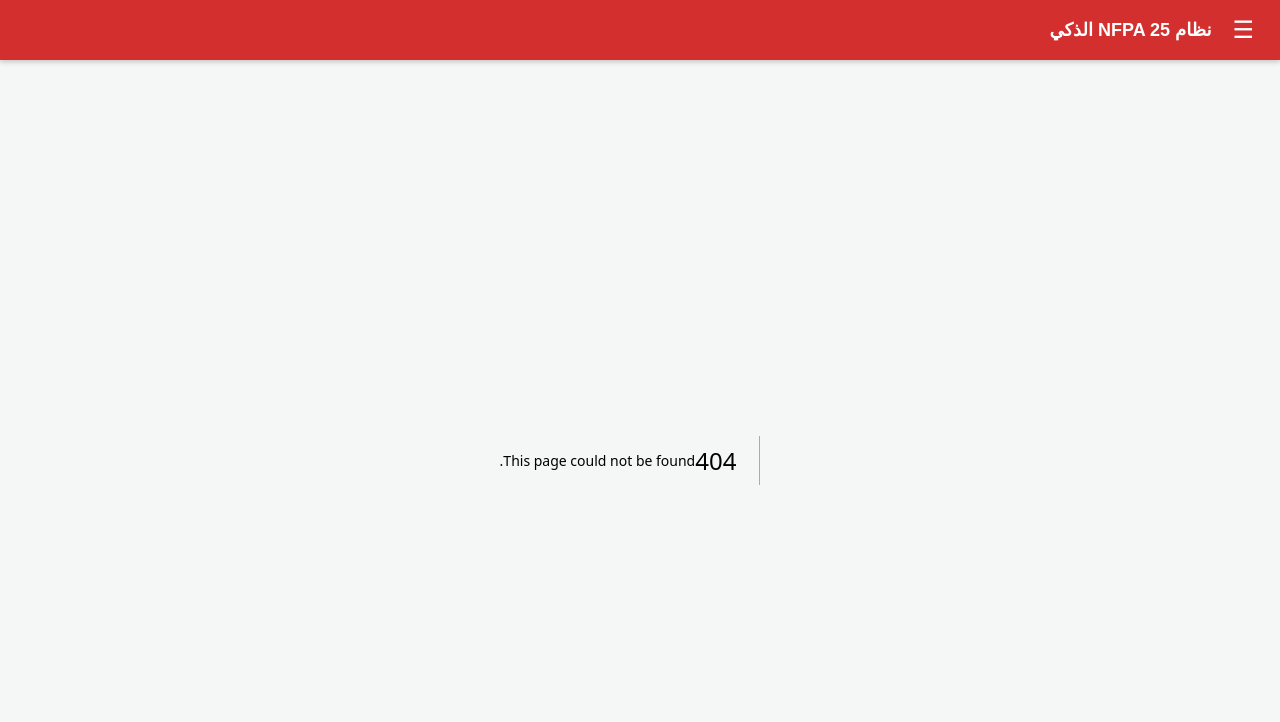
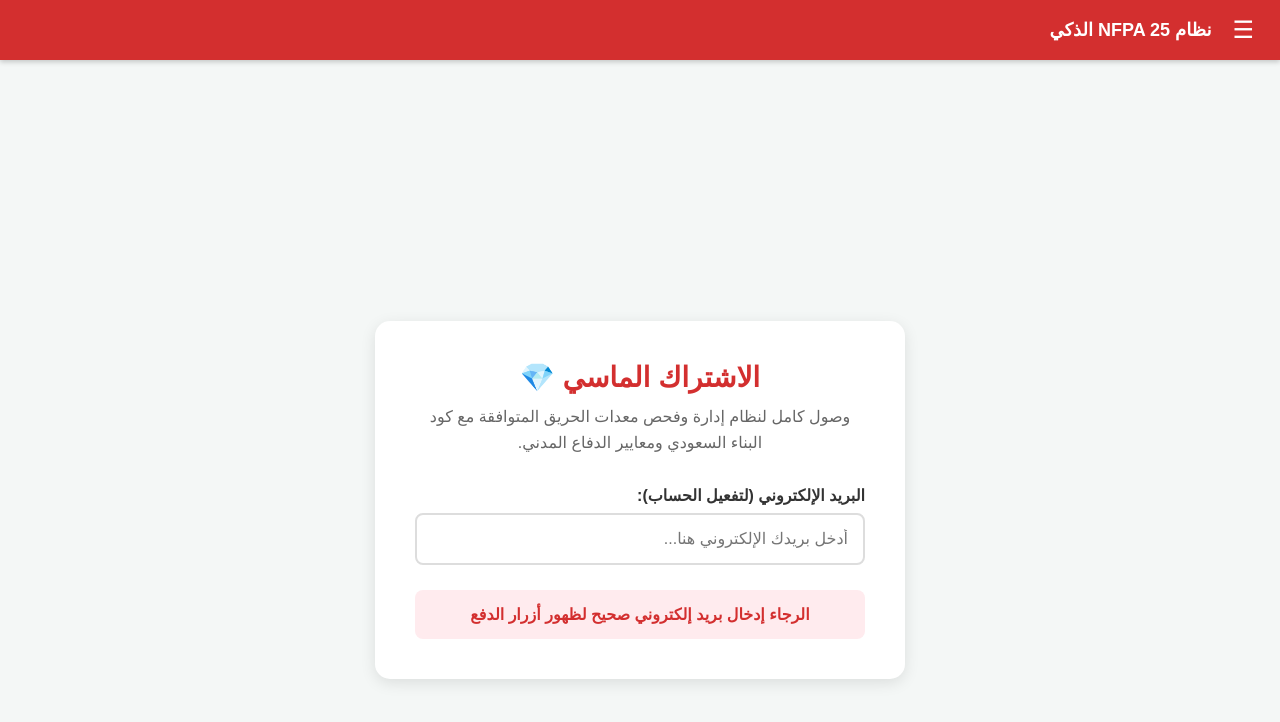
Before and after one commit to rootaipro-svg/nfpa-core2, a Next.js app: page /subscribe in a window 1280 px wide. Before the commit this address had no page. Shown: the top 722 px of the page. Built offline with nearby package versions, Linux system fonts and the light colour scheme.

Commit message:
Create page.tsx

```diff
--- /dev/null
+++ b/app/subscribe/page.tsx
@@ -0,0 +1,93 @@
+'use client'
+import React, { useState } from 'react';
+import { PayPalScriptProvider, PayPalButtons } from "@paypal/react-paypal-js";
+import { createClient } from '@supabase/supabase-js';
+
+export default function SubscribePage() {
+    const [email, setEmail] = useState('');
+    const [loading, setLoading] = useState(false);
+    const [isSuccess, setIsSuccess] = useState(false);
+
+    // ربط قاعدة بياناتك
+    const supabaseUrl = 'https://uysfhchahbayozbisppy.supabase.co';
+    const supabaseKey = 'sb_publishable_T03nYMwpGp1uXXTPLqx_1Q_JnzMuqML';
+    const supabase = createClient(supabaseUrl, supabaseKey);
+
+    // ✅ المفاتيح التي استخرجناها من كود PayPal الخاص بك
+    const PAYPAL_CLIENT_ID = "AaPEpPOG2Dg4f4FDqeVKjJv2kiBByVJ-dnjjyluw_aU2oqo5mJEukLG7gxuK_veLQVaGB1WasnfZ9dHa";
+    const PAYPAL_PLAN_ID = "P-6JX42750NJ333051UNHPQS2Y";
+
+    const handleApprove = async (data: any, actions: any) => {
+        setLoading(true);
+        try {
+            // حفظ بيانات المشترك في قاعدة البيانات لديك فور نجاح الدفع
+            const { error } = await supabase.from('digital_subscriptions').insert([{
+                user_email: email,
+                plan_name: 'الاشتراك الماسي - NFPA 25',
+                paypal_subscription_id: data.subscriptionID,
+                status: 'ACTIVE'
+            }]);
+
+            if (error) throw error;
+            setIsSuccess(true);
+        } catch (err) {
+            alert("تم الدفع، ولكن حدث خطأ في تسجيل إيميلك في النظام. يرجى التواصل مع الإدارة.");
+            console.error(err);
+        }
+        setLoading(false);
+    };
+
+    if (isSuccess) {
+        return (
+            <div style={{ padding: '50px', textAlign: 'center', fontFamily: 'Arial', direction: 'rtl', minHeight: '100vh', display: 'flex', flexDirection: 'column', justifyContent: 'center' }}>
+                <h1 style={{ color: 'green', fontSize: '40px' }}>🎉 تم تفعيل اشتراكك بنجاح!</h1>
+                <p style={{ fontSize: '20px', color: '#333' }}>تم تسجيل إيميلك ({email}) ويمكنك الآن الوصول للنظام بالكامل.</p>
+            </div>
+        );
+    }
+
+    return (
+        <div style={{ padding: '40px 20px', fontFamily: 'Arial', direction: 'rtl', backgroundColor: '#f4f7f6', minHeight: '100vh', display: 'flex', justifyContent: 'center', alignItems: 'center' }}>
+            <div style={{ background: '#fff', padding: '40px', borderRadius: '15px', boxShadow: '0 4px 15px rgba(0,0,0,0.1)', maxWidth: '450px', width: '100%' }}>
+                <div style={{ textAlign: 'center', marginBottom: '30px' }}>
+                    <h2 style={{ color: '#d32f2f', margin: '0 0 10px 0', fontSize: '28px' }}>الاشتراك الماسي 💎</h2>
+                    <p style={{ color: '#666', margin: 0, lineHeight: '1.6' }}>وصول كامل لنظام إدارة وفحص معدات الحريق المتوافقة مع كود البناء السعودي ومعايير الدفاع المدني.</p>
+                </div>
+
+                <div style={{ marginBottom: '25px' }}>
+                    <label style={{ display: 'block', marginBottom: '8px', fontWeight: 'bold', color: '#333' }}>البريد الإلكتروني (لتفعيل الحساب):</label>
+                    <input
+                        type="email"
+                        required
+                        placeholder="أدخل بريدك الإلكتروني هنا..."
+                        value={email}
+                        onChange={(e) => setEmail(e.target.value)}
+                        style={{ width: '100%', padding: '15px', borderRadius: '8px', border: '2px solid #ddd', fontSize: '16px', boxSizing: 'border-box', outline: 'none' }}
+                    />
+                </div>
+
+                {email.includes('@') && email.includes('.') ? (
+                    <div style={{ marginTop: '20px' }}>
+                        <PayPalScriptProvider options={{ "clientId": PAYPAL_CLIENT_ID, vault: true, intent: "subscription" }}>
+                            <PayPalButtons
+                                createSubscription={(data, actions) => {
+                                    return actions.subscription.create({
+                                        plan_id: PAYPAL_PLAN_ID
+                                    });
+                                }}
+                                onApprove={handleApprove}
+                                style={{ label: 'subscribe', color: 'gold', shape: 'rect' }}
+                            />
+                        </PayPalScriptProvider>
+                    </div>
+                ) : (
+                    <div style={{ padding: '15px', background: '#ffebee', color: '#d32f2f', textAlign: 'center', borderRadius: '8px', fontWeight: 'bold' }}>
+                        الرجاء إدخال بريد إلكتروني صحيح لظهور أزرار الدفع
+                    </div>
+                )}
+
+                {loading && <p style={{ textAlign: 'center', marginTop: '15px', color: '#666', fontWeight: 'bold' }}>⏳ جاري تأكيد وتفعيل الاشتراك...</p>}
+            </div>
+        </div>
+    );
+}
```
